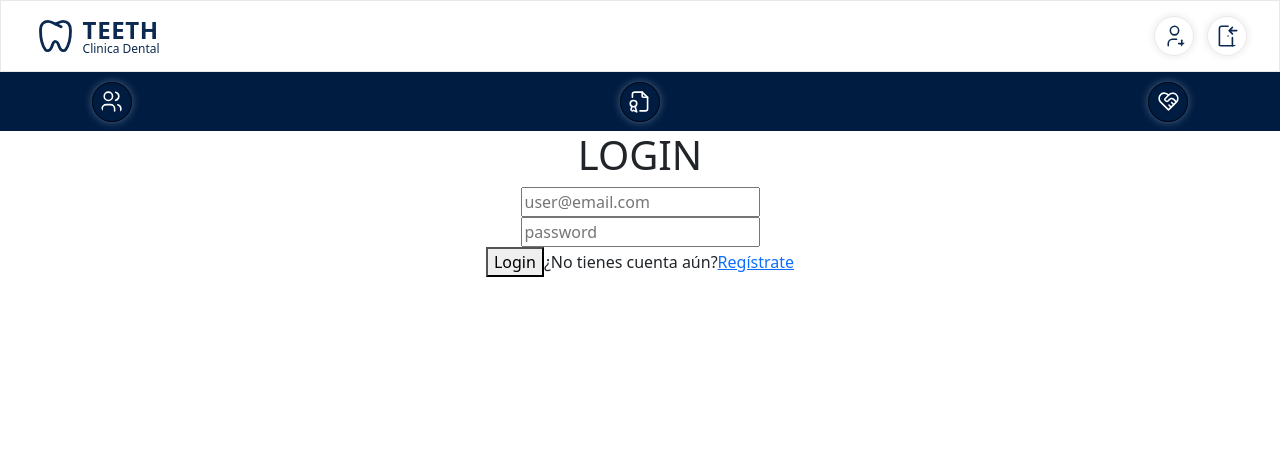
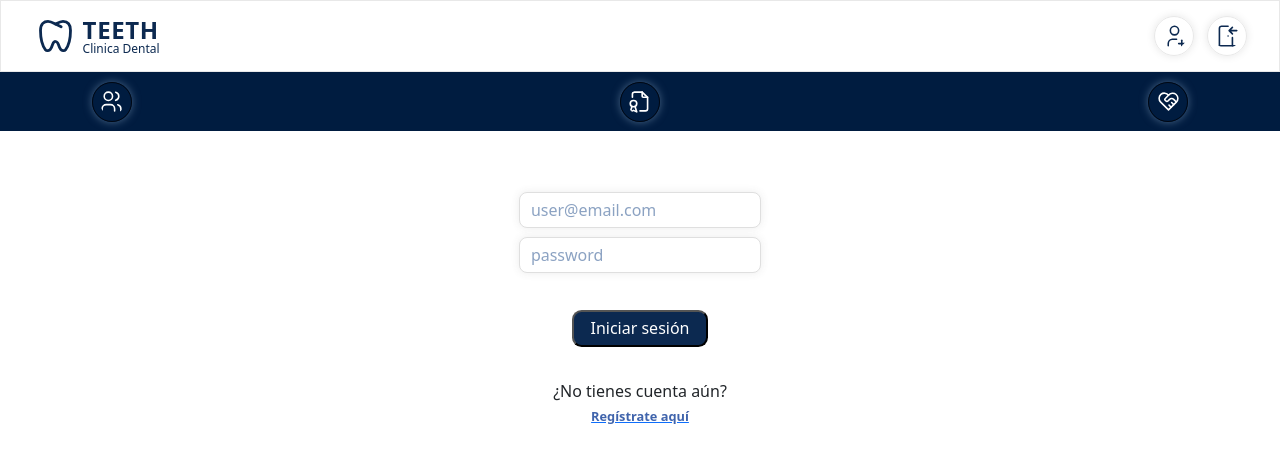
Before and after one commit to ditgrau/jgp-fsd-ClinicaDental-Frontend, a React (Vite) app in the folder clinicaDental/: page /login in a window 1280 px wide. Shown: the top 462 px of the page. Built offline with nearby package versions, Linux system fonts and the light colour scheme.

Commit message:
"style: estilos del login"

```diff
--- a/clinicaDental/src/pages/Login/Login.css
+++ b/clinicaDental/src/pages/Login/Login.css
@@ -0,0 +1,42 @@
+.login-input {
+    border-radius: .5rem;
+    margin: .3rem;
+    padding: .3rem;
+    box-shadow: 0 0 .5rem rgba(73, 73, 73, 0.107);
+    border: solid 1px rgb(223, 223, 223);
+    color: #143157;
+}
+
+.login-input:focus {
+}
+
+::placeholder {
+    color: #5a7ba8b3;
+    padding-left: .4rem;
+}
+
+.errorText {
+    font-size: 0.7rem;
+    font-weight: 600;
+    color:rgb(218, 42, 42)
+}
+
+button {
+    border-radius: .6rem !important;
+    padding: .3rem;
+    width: 8.5rem;
+    background-color: #0c2950;
+    color: white;
+    margin: 2rem !important;
+}
+
+.login-form {
+    margin-top: 3.5rem;
+}
+
+.link-text {
+    font-size: 0.8rem;
+    font-weight: 600;
+    text-decoration: none;
+    color:rgb(64, 100, 172)
+}
--- a/clinicaDental/src/pages/Login/Login.jsx
+++ b/clinicaDental/src/pages/Login/Login.jsx
@@ -1,9 +1,10 @@
 import React from 'react';
 import jwt_decode from 'jwt-decode';
 import { useState } from 'react';
-import { useNavigate , Link } from "react-router-dom";
+import { useNavigate, Link } from "react-router-dom";
 import { login } from '../../services/apiCalls';
 import { checkError } from '../../services/checkError';
+import '../Login/Login.css'
 
 export function Login() {
 
@@ -16,7 +17,6 @@ export function Login() {
         emailError: "",
         passwordError: "",
     });
-    const [welcome, setWelcome] = useState('')
     const [badRequest, setBadRequest] = useState('');
 
     const navigate = useNavigate();
@@ -47,7 +47,6 @@ export function Login() {
                     navigate("/");
                 }, 1000);
 
-                // setWelcome(`Bienvenido de nuevo, ${tokenDecoded.name}`);
             })
             .catch(error => {
                 console.log(error.response.status);
@@ -60,18 +59,17 @@ export function Login() {
         e.preventDefault()
         if (credentials.email && credentials.password) {
             logUser();
+        }
     }
-}
 
     return (
         <>
-            <h1>LOGIN</h1>
-            <form onSubmit={handleSubmit}>
+            <form onSubmit={handleSubmit} className='login-form'>
                 <input
                     type='email'
-                    className=''
+                    className='login-input'
                     placeholder='user@email.com'
-                    name= {'email'}
+                    name={'email'}
                     value={credentials.email}
                     onChange={(e) => inputHandler(e)}
                     onBlur={(e) => inputCheck(e)}>
@@ -79,16 +77,19 @@ export function Login() {
                 <div className="errorText">{credentialsError.emailError}</div>
                 <input
                     type='password'
+                    className='login-input'
                     placeholder='password'
-                    name= {'password'}
+                    name={'password'}
                     value={credentials.password}
                     onChange={(e) => inputHandler(e)}
                     onBlur={(e) => inputCheck(e)}>
                 </input>
                 <div className="errorText">{credentialsError.passwordError}</div>
-                <button type='submit'>Login</button>
-                <span>¿No tienes cuenta aún?</span><Link to='/signin'><span>Regístrate</span></Link>
-                <div>{badRequest}</div>
+                <button type='submit'>Iniciar sesión</button>
+                <div>¿No tienes cuenta aún?</div>
+                <Link to='/signin'><span className='link-text'> Regístrate aquí</span></Link>
+
+                <div className="errorText">{badRequest}</div>
 
             </form>
         </>
--- a/clinicaDental/src/services/checkError.js
+++ b/clinicaDental/src/services/checkError.js
@@ -12,7 +12,7 @@ export const checkError = (name, value) => {
 
         case 'password':
             if(!/^(?=.*\d)(?=.*[!@#$%^&*()-_+=])(?=.*[a-zA-Z]).{6,}$/.test(value)){
-                return "La password debe cumplir los parámetros: mín. un dígito, un caracter especial, una mayúscula y 6 al menos 6 carácteres"
+                return "La password no cumple los parámetros"
             }
 
         break;
```
